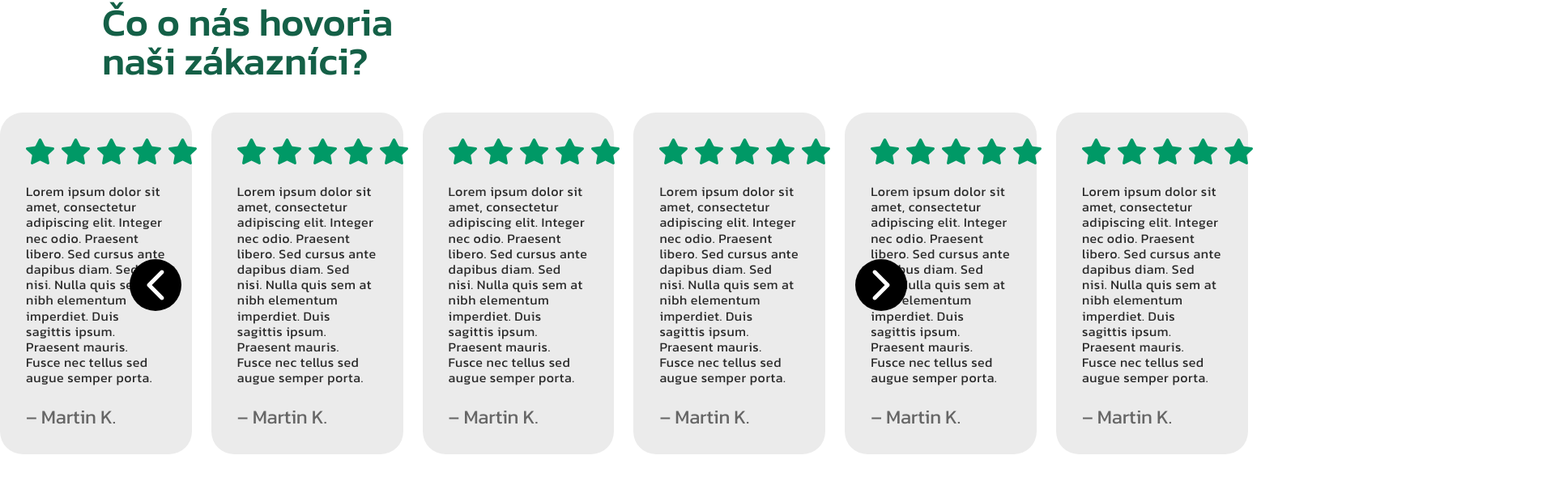
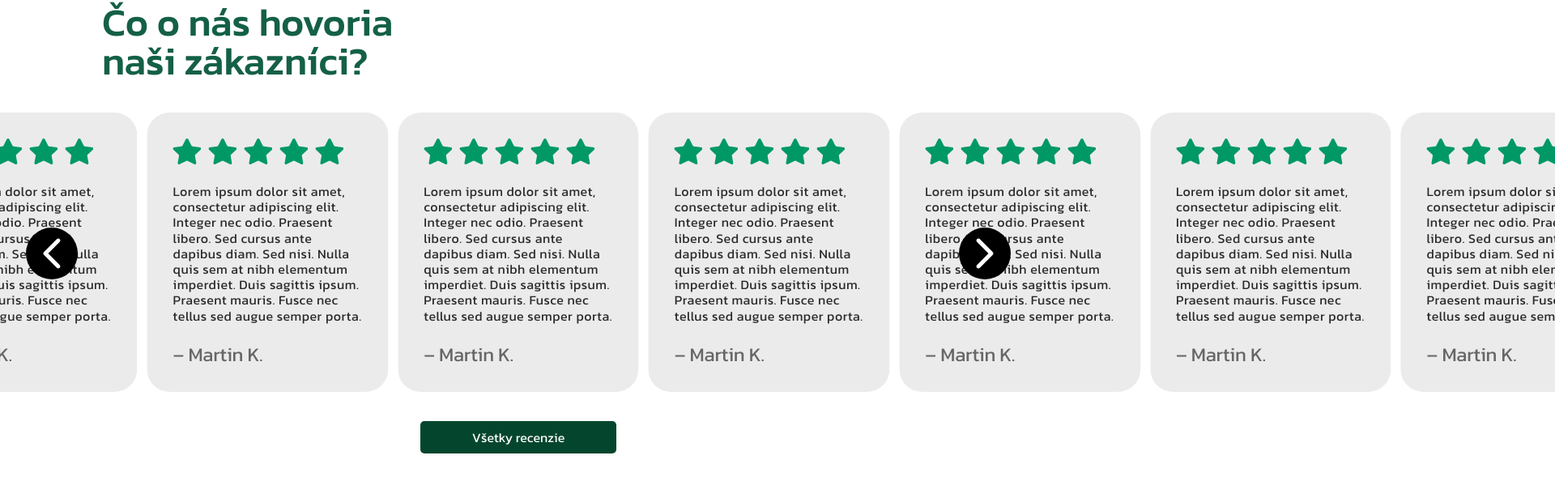
Before and after one commit to Sperthix/Domco, a website built with Vite: page index.html in a window 1280 px wide. Shown: the part 951-1545 px from the top of the page at 81% size, 1920 px wide, since content can reach past the window. Built offline with nearby package versions, Linux system fonts and the light colour scheme; files whose address does not match are found by name.

Commit message:
fix: various swiper improvements

```diff
--- a/index.html
+++ b/index.html
@@ -90,8 +90,34 @@
         <div class="container-wrapper">
           <h2 class="mb-10 w-[40%]">Čo o nás hovoria naši zákazníci?</h2>
         </div>
-        <div class="swiper-container">
+        <div class="swiper-container -mx-[10vw]">
           <div class="swiper-wrapper">
+            <div class="swiper-slide">
+              <div class="flex items-center justify-start gap-2.25">
+                <img src="src/assets/star.svg" alt="hviezda"/>
+                <img src="src/assets/star.svg" alt="hviezda"/>
+                <img src="src/assets/star.svg" alt="hviezda"/>
+                <img src="src/assets/star.svg" alt="hviezda"/>
+                <img src="src/assets/star.svg" alt="hviezda"/>
+              </div>
+              <p class="swiper-text">
+                Lorem ipsum dolor sit amet, consectetur adipiscing elit. Integer nec odio. Praesent libero. Sed cursus ante dapibus diam. Sed nisi. Nulla quis sem at nibh elementum imperdiet. Duis sagittis ipsum. Praesent mauris. Fusce nec tellus sed augue semper porta.
+              </p>
+              <span class="swiper-name">– Martin K.</span>
+            </div>
+            <div class="swiper-slide">
+              <div class="flex items-center justify-start gap-2.25">
+                <img src="src/assets/star.svg" alt="hviezda"/>
+                <img src="src/assets/star.svg" alt="hviezda"/>
+                <img src="src/assets/star.svg" alt="hviezda"/>
+                <img src="src/assets/star.svg" alt="hviezda"/>
+                <img src="src/assets/star.svg" alt="hviezda"/>
+              </div>
+              <p class="swiper-text">
+                Lorem ipsum dolor sit amet, consectetur adipiscing elit. Integer nec odio. Praesent libero. Sed cursus ante dapibus diam. Sed nisi. Nulla quis sem at nibh elementum imperdiet. Duis sagittis ipsum. Praesent mauris. Fusce nec tellus sed augue semper porta.
+              </p>
+              <span class="swiper-name">– Martin K.</span>
+            </div>
             <div class="swiper-slide">
               <div class="flex items-center justify-start gap-2.25">
                 <img src="src/assets/star.svg" alt="hviezda"/>
--- a/src/components.css
+++ b/src/components.css
@@ -18,7 +18,7 @@
 
     /* Swiper */
     .swiper-slide {
-        @apply flex flex-col items-start justify-start bg-[var(--color-grey-bg)] rounded-[28px] p-8;
+        @apply flex flex-col items-start justify-start bg-[var(--color-grey-bg)] rounded-[28px] p-8 transition-all;
     }
 
     .swiper-text {
@@ -30,11 +30,17 @@
     }
 
     .swiper-arrows {
-        @apply absolute top-1/2 z-10 flex items-center justify-between w-full px-40 pointer-events-none;
+        @apply absolute top-1/2 z-10 flex items-center justify-between w-[120%] px-40 pointer-events-none;
     }
 
     .btn-arrow {
-        @apply flex items-center justify-center bg-black rounded-full w-16 h-16 cursor-pointer pointer-events-auto;
+        @apply hidden md:flex items-center justify-center bg-black rounded-full w-16 h-16 cursor-pointer pointer-events-auto;
+    }
+
+    .gray-slide {
+        @media (min-width > 768px) {
+            filter: grayscale(100%) opacity(0.5);
+        }
     }
 
 
--- a/src/main.js
+++ b/src/main.js
@@ -4,18 +4,42 @@ import 'swiper/css';
 import 'swiper/css/navigation';
 
 // Swiper
+function updateSlidesGrayState(swiper) {
+  swiper.slides.forEach(slide => {
+    const rect = slide.getBoundingClientRect();
+    if (rect.left < 0 || rect.right > window.innerWidth) {
+      slide.classList.add('gray-slide');
+    } else {
+      slide.classList.remove('gray-slide');
+    }
+  });
+}
+
 const swiper = new Swiper('.swiper-container', {
   loop: true,
-  slidesPerView: 1,
-  spaceBetween: 24,
+  slidesPerView: 1.4,
+  spaceBetween: 12,
+  centeredSlides: true,
 
   breakpoints: {
     768: {
       slidesPerView: 3,
+      spaceBetween: 33,
     },
     1024: {
       slidesPerView: 5,
+    },
+    1920: {
+      slidesPerView: 7
     }
+  },
+  on: {
+    init(swiper) {
+      updateSlidesGrayState(swiper);
+    },
+    transitionEnd(swiper) {
+      updateSlidesGrayState(swiper);
+    },
   }
 });
 
```
